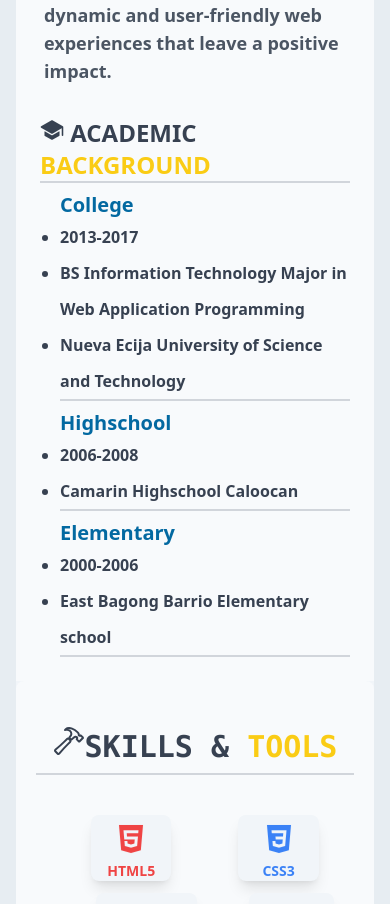
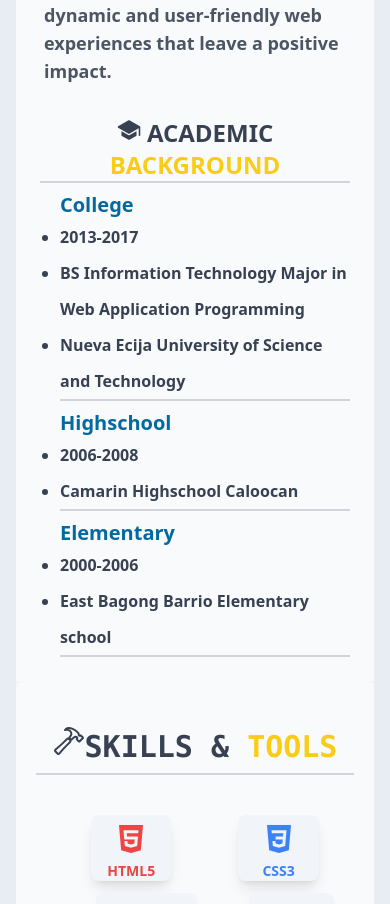
Before and after one commit to Vinzsp1992/vinz-portfolio, a React (Create React App) app: page / in a window 390 px wide. Shown: the part 4130-5034 px from the top of the page. Built offline with nearby package versions, Linux system fonts and the light colour scheme.

Commit message:
Update About.js

```diff
--- a/src/Components/About.js
+++ b/src/Components/About.js
@@ -12,7 +12,7 @@ const About = () => {
             <h2 className='p-2  mx-5 text-gray-600 font-semibold text-lg'>I'm Vincent San Pedro, a recent graduate from Nueva Ecija University of Science and Technology with a passion for web development.</h2>
             <h2 className='p-2 mx-5 text-gray-600 font-semibold text-lg'>I recently earned my degree, and my journey now takes me into the exciting world of web development.<br/> I am enthusiastic about crafting dynamic and user-friendly web experiences that leave a positive impact.</h2>
             <div className='m-6'>
-              <h1 className='text-2xl font-bold border border-b-2 border-gray-300
+              <h1 className='text-2xl text-center lg:text-left font-bold border border-b-2 border-gray-300
               border-t-0 border-x-0'><ion-icon name="school"></ion-icon> ACADEMIC
               <span className='text-yellow-400'> BACKGROUND</span></h1>
               <h2 className='text-xl font-semibold mt-2 ml-5 text-sky-700'>College</h2>
```
